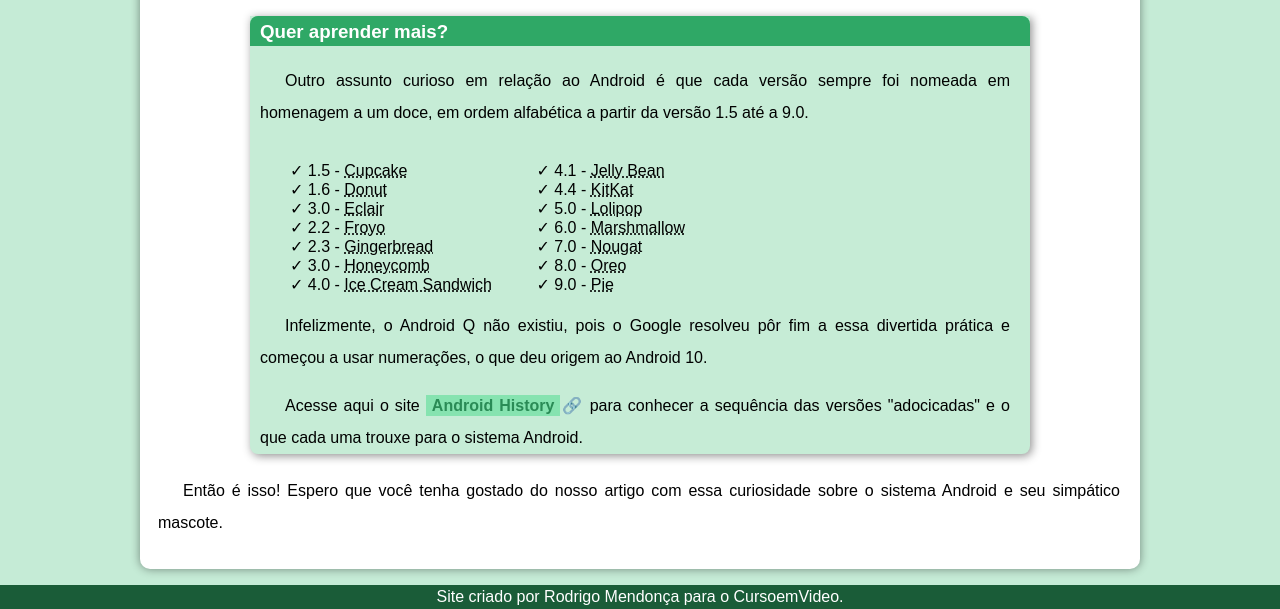
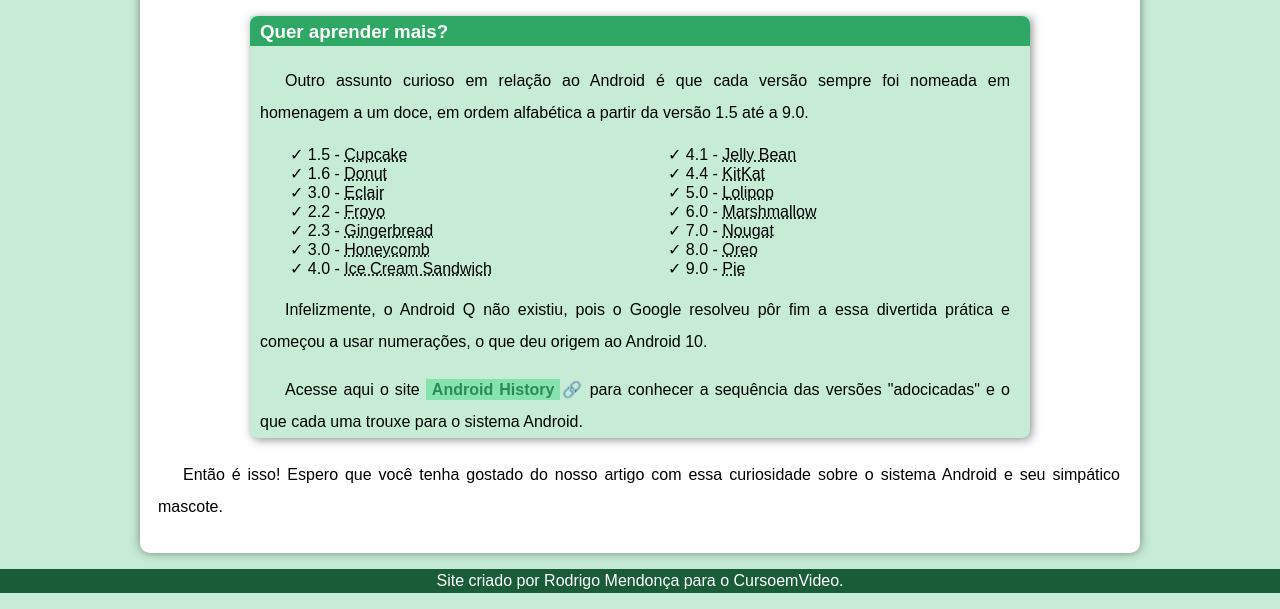
Before and after one commit to RodSill/html-css, a plain HTML site: page Desafios/Projeto/projeto-android.html in a window 1280 px wide. Shown: the part 2321-2930 px from the top of the page. Drawn offline with Linux system fonts and the light colour scheme.

Commit message:
coração lista

```diff
--- a/Desafios/Projeto/projeto-android.html
+++ b/Desafios/Projeto/projeto-android.html
@@ -34,7 +34,7 @@
         <h2>SURGE UM NOVO MASCOTE</h2>
         <p>A ideia de ter um mascote foi amadurecendo e a missão foi passada para uma profissional da área. A ilustradora Russa <a href="#">Irina Blok</a>&#x1F517;, também funcionária do Google, ficou com a missão de representar o pequeno robô de uma maneira mais agradável.</p>
             <picture class="imagem">
-                    <source media="(max-width:550px )" srcset="pacote/imagens/irina-blok-pq.jpg" type="image/jpg">
+                    <source media="(max-width:560px )" srcset="pacote/imagens/irina-blok-pq.jpg" type="image/jpg">
                     <img src="pacote/imagens/irina-blok.jpg" alt="IrinaCriadora">
             </picture>
         <p>A ideia principal da Irina era representar tudo graficamente com poucos traços e de forma mais chapada. O desenho também deveria gerar identificação rápida com quem o olha. Surgiu então o <strong>Bugdroid</strong>, o novo mascote do Android.</p>
@@ -58,8 +58,6 @@
                     <li>&#x2713; 2.3 - <abbr title="Biscoito de Gengibre">Gingerbread</abbr></li>
                     <li>&#x2713; 3.0 - <abbr title="Favos de Mel">Honeycomb</abbr></li>
                     <li>&#x2713; 4.0 - <abbr title="Sandwich de Sorvete">Ice Cream Sandwich</abbr></li>
-                </ul>
-                <ul>
                     <li>&#x2713; 4.1 - <abbr title="Jujubas">Jelly Bean</abbr></li>
                     <li>&#x2713; 4.4 - <abbr title="KitKat">KitKat</abbr></li>
                     <li>&#x2713; 5.0 - <abbr title="Pirulito">Lolipop</abbr></li>
--- a/Desafios/Projeto/style.css
+++ b/Desafios/Projeto/style.css
@@ -141,7 +141,7 @@ section#extra > p{
 
 section#list > ul {
     list-style: none;
-    display: inline-block;
+    columns: 2;
 }
 article > p{
     color: black;
```
